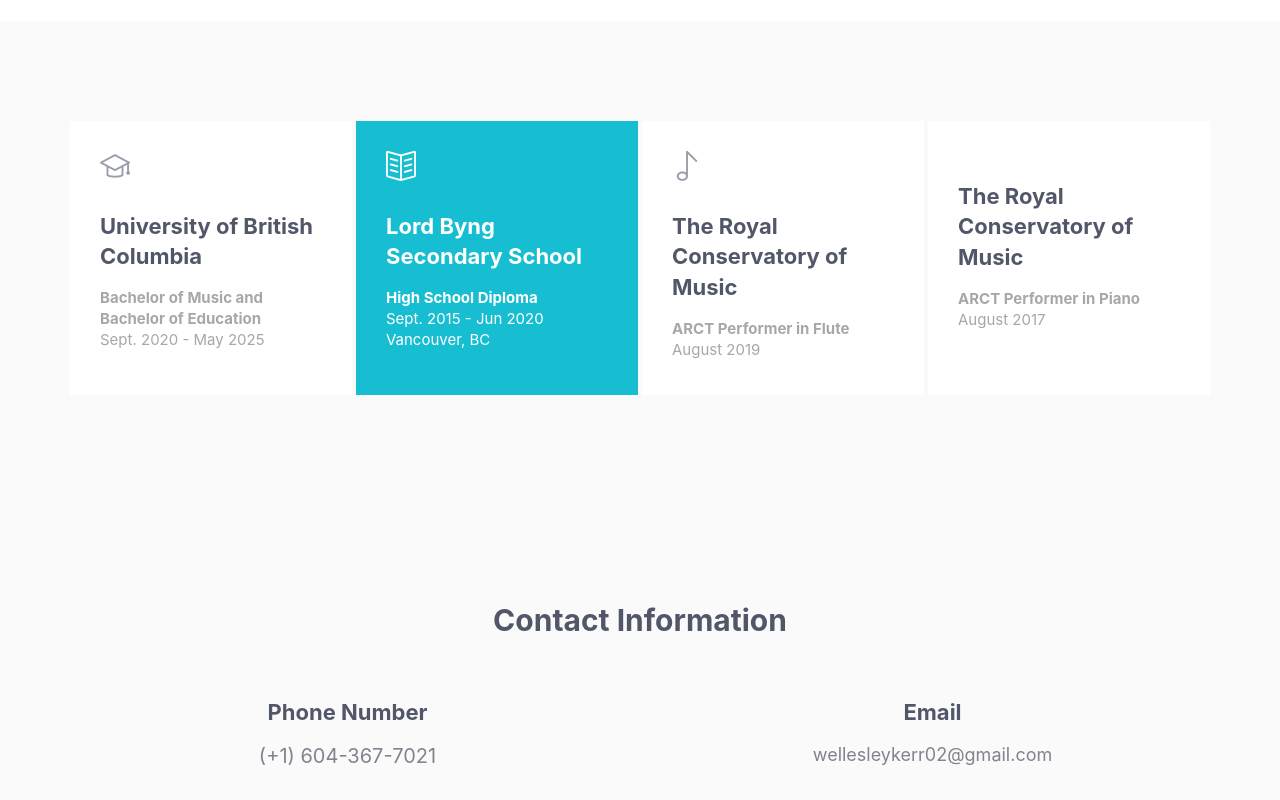
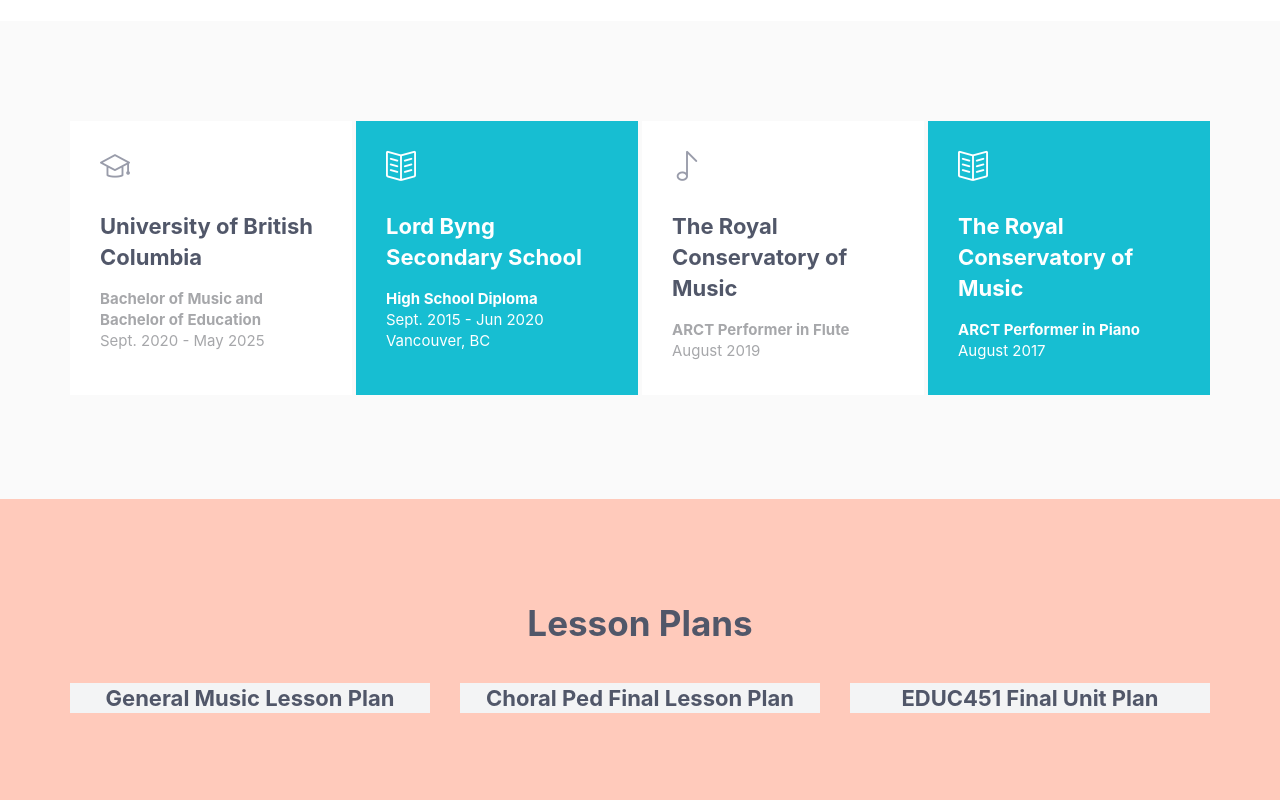
Before and after one commit to WellesleyKerr/Portfolio, a plain HTML site: page index.html in a window 1280 px wide. Shown: the part 1500-2300 px from the top of the page. Drawn offline with Linux system fonts and the light colour scheme.

Commit message:
Update index.html

```diff
--- a/index.html
+++ b/index.html
@@ -54,12 +54,12 @@ Language)
                     </div>
                 </div>
 
-                <div class="col-md-3 col-sm-6">
-                    <div data-height="height" class="service">
-                        <div class="service-element"><i class="service-icon icon-piano"></i></div>
+                <div class="col-md-3 col-sm-6 md-margin-b-4">
+                    <div data-height="height" class="service bg-color-base">
+                        <div class="service-element"><i class="service-icon icon-book-open color-white"></i></div>
                         <div class="service-info">
-                            <h3>The Royal Conservatory of Music</h3>
-                            <p class="margin-b-5">
+                            <h3 class="color-white">The Royal Conservatory of Music</h3>
+                            <p class="color-white margin-b-5">
                                 <strong>ARCT Performer in Piano</strong><br>
                                 August 2017<br>
                             </p>
@@ -70,6 +70,8 @@ Language)
         </div>
     </div>
 </div><!-- End Experience -->
+
+<!-- Work --><div id="work"><div class="container content-lg"><h2 class="c2842">Lesson Plans</h2><!--// end row --><div class="row"><!-- Latest Products --><!-- End Latest Products --><!-- Latest Products --><div class="col-sm-4 sm-margin-b-50"><div class="margin-b-20"><div data-wow-duration=".3" data-wow-delay=".1s" class="wow zoomIn"></div></div><h4 class="btn-default-bg"><a href="General Music Lesson Plan.pdf" class="c3098">General Music Lesson Plan</a> </h4></div><div class="col-sm-4 sm-margin-b-50"><div class="margin-b-20"><div data-wow-duration=".3" data-wow-delay=".1s" class="wow zoomIn"></div></div><h4 class="btn-default-bg"><a href="Choral Ped Final Lesson Plan.pdf" class="c3098">Choral Ped Final Lesson Plan</a> </h4></div><!-- End Latest Products --><!-- Latest Products --><div class="col-sm-4 sm-margin-b-50"><div class="margin-b-20"><div data-wow-duration=".3" data-wow-delay=".1s" class="wow zoomIn"></div></div><h4 class="btn-default-bg"><a href="EDUC451 Final Unit Plan.pdf" id="i47uyj" class="c3244">EDUC451 Final Unit Plan</a> </h4></div><!-- End Latest Products --></div><!--// end row --></div></div><!-- End Work -->
 
 <!-- Contact -->
 <div id="contact">
```
